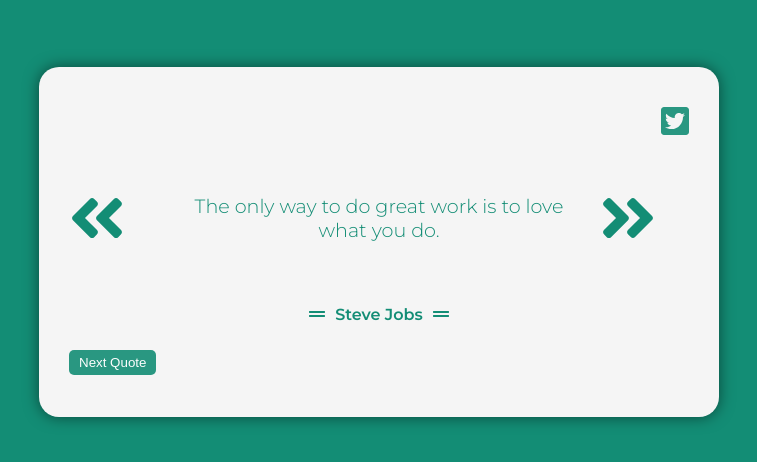
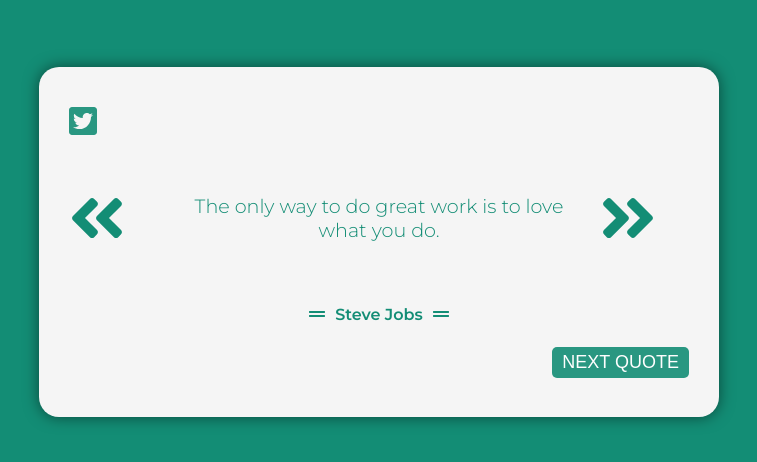
Before and after one commit to jceballos29/quotes-machine-react, a React (Create React App) app: page / in a window 1280 px wide. Shown: the part 158-620 px from the top of the page, without its empty margins (261-1018 px from the left). Built offline with nearby package versions, Linux system fonts and the light colour scheme.

Commit message:
Intercambiar de lado los botnes

```diff
--- a/src/style.css
+++ b/src/style.css
@@ -64,6 +64,7 @@
 .ButtonChangeQuote {
   grid-area: 6 / 1 / 7 / 2;
   display: flex;
+  justify-content: flex-end;
 
 }
 
@@ -74,7 +75,8 @@
   color: white;
   cursor: pointer;
   opacity: 0.9;
-
+  font-size: 18px;
+  text-transform: uppercase;
 }
 
 .ButtonChangeQuote button:hover {
@@ -86,7 +88,7 @@
   font-size: 2rem;
   cursor: pointer;
   display: flex;
-  justify-content: flex-end;
+  justify-content: flex-start;
   text-align: right;
   opacity:0.9;
   border: none;
```
